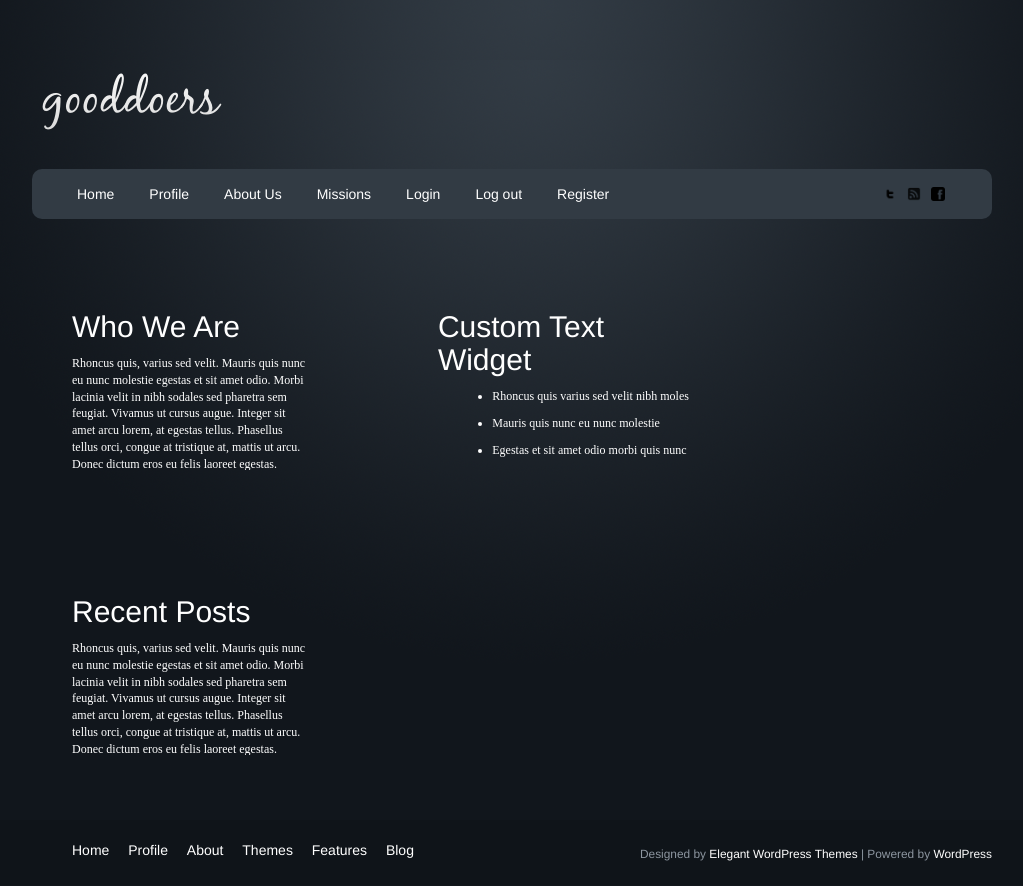
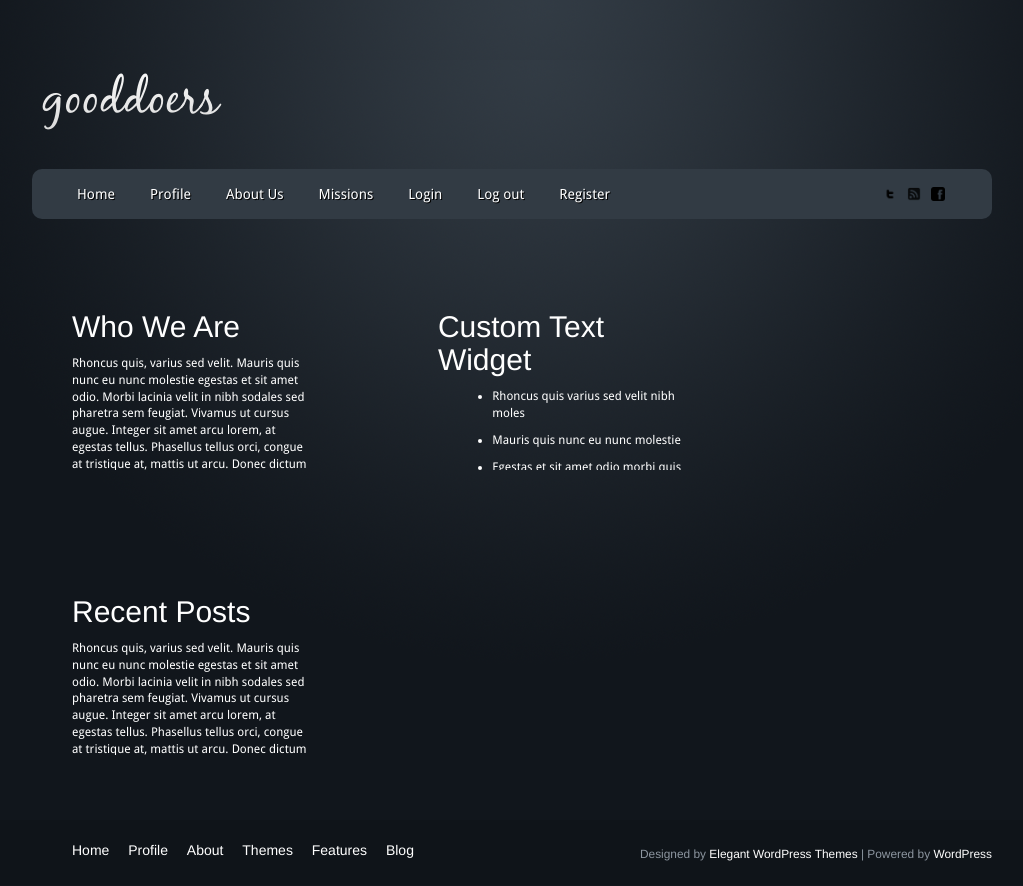
Before and after one commit to MilenaSh/Telerik-front-end-project, a Node server app: page / in a window 1280 px wide. Shown: the whole page, without its empty margins (128-1151 px from the left). Run offline with Node 20, Linux system fonts and the light colour scheme; some libraries are stand-ins or nearby versions.

Commit message:
Added fonts

```diff
--- a/public/styles/main.css
+++ b/public/styles/main.css
@@ -1,6 +1,11 @@
 @font-face {
     font-family: BlackJackRegular;
     src: url('../fonts/blackjack.otf');
+}
+
+@font-face {
+    font-family: DroidSans;
+    src: url('../fonts/DroidSans.ttf');
 }
 
 html,
@@ -61,6 +66,8 @@
     color: white;
     padding-right: 20px;
     text-decoration: none;
+    font-family: DroidSans;
+    text-shadow: 1px 1px 0 black;
 }
 
 #nav li a:hover {
```
Also changed, not shown: public/fonts/DroidSans-Bold.ttf (added), public/fonts/DroidSans.ttf (added).
